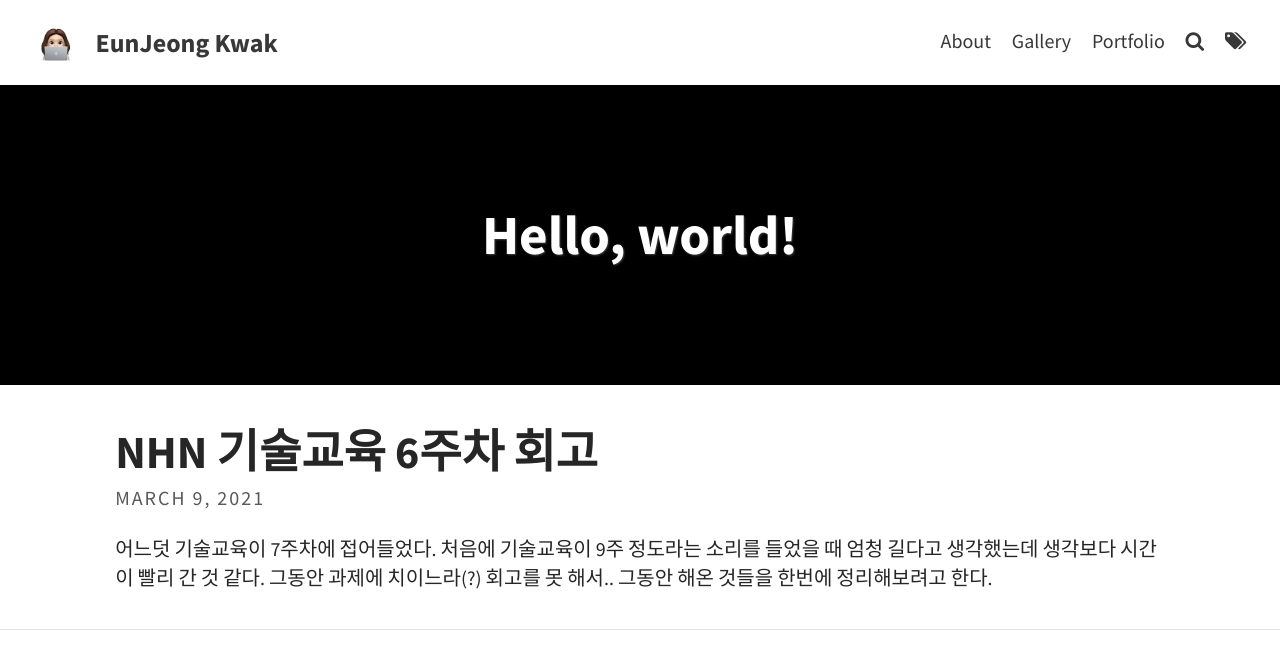
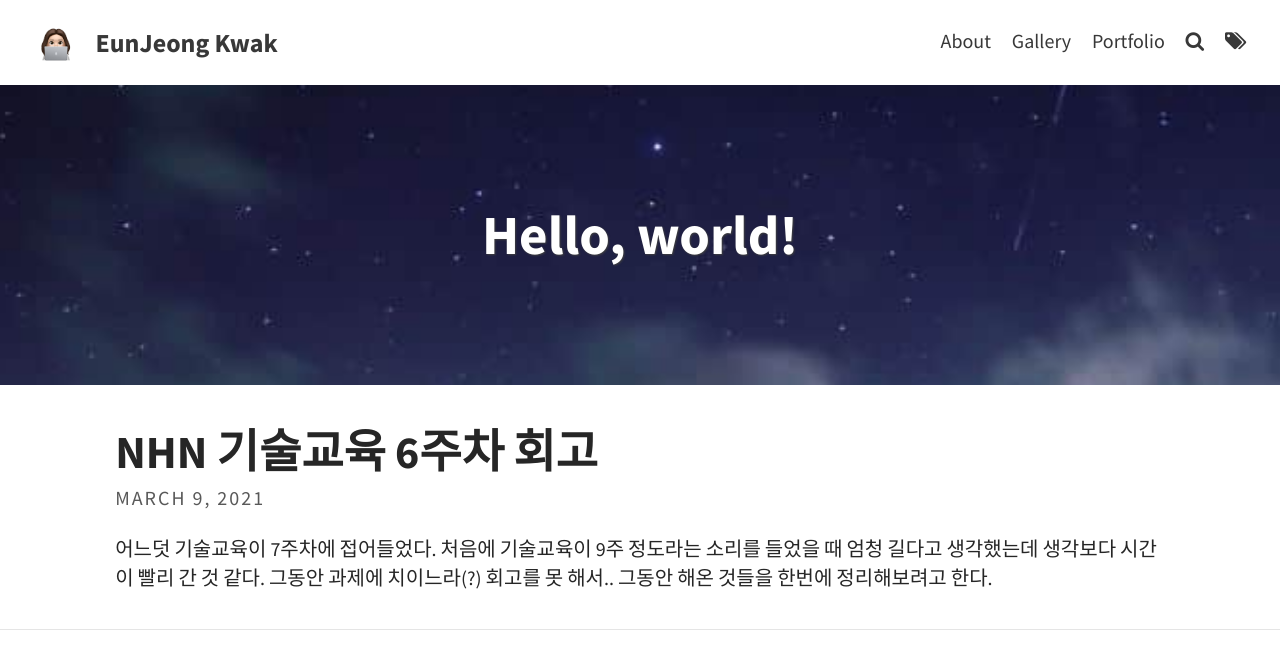
Before and after one commit to rachel-kwak/rachel-kwak.github.io, a Jekyll site: the page built from index.html, in a window 1280 px wide. Shown: the top 649 px of the page. Built offline with Jekyll 4.4.1, drawn with Linux system fonts in a browser that asks for light colours; the list of posts is cut into pages by our own code; grey boxes are pictures that could not be loaded.

Commit message:
Update _config.yml

```diff
--- a/_config.yml
+++ b/_config.yml
@@ -10,7 +10,7 @@ favicon: assets/favicon.ico         # Icon displayed in the tab
 
 # Header and footer text
 header_text: Hello, world!  # Change Blog header text
-# header_feature_image: assets/img/header.jpeg
+header_feature_image: assets/img/header.jpeg
 footer_text: >
   Powered by <a href="https://github.com/rachel-kwak">EunJeong Kwak</a>
 
```
